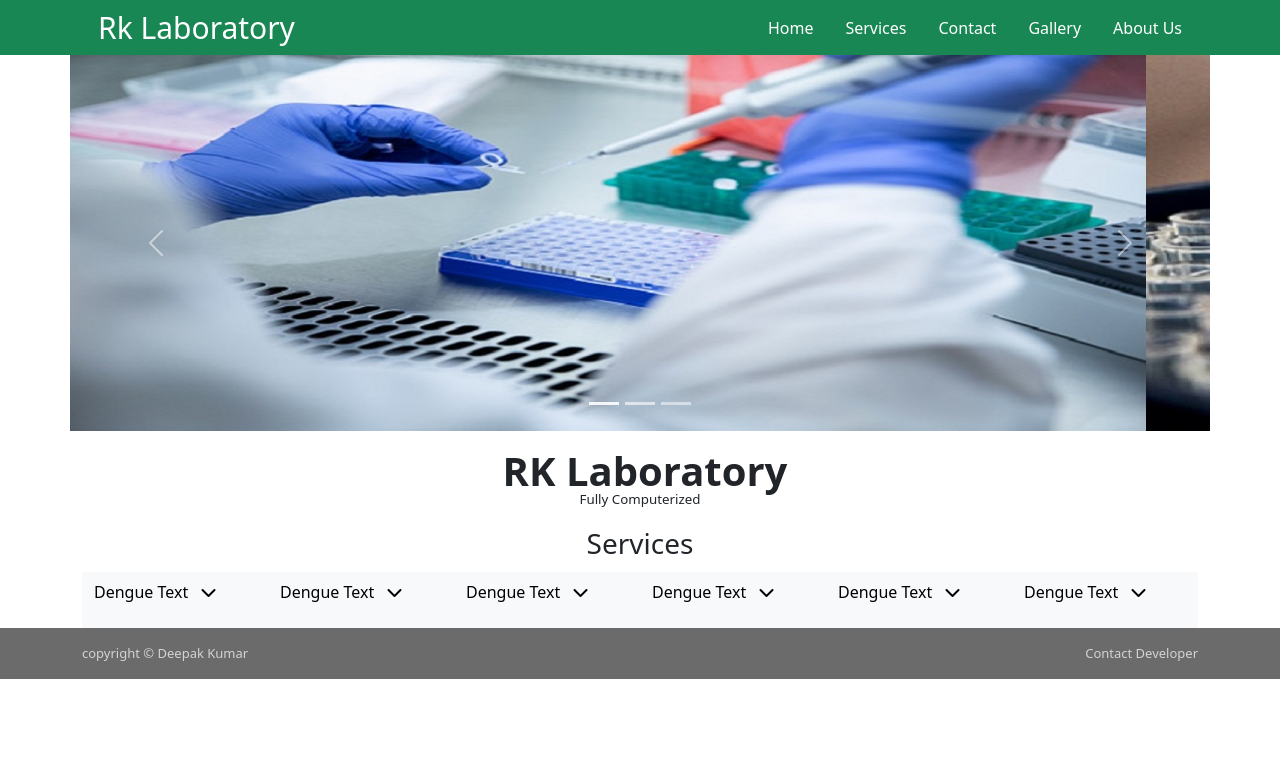
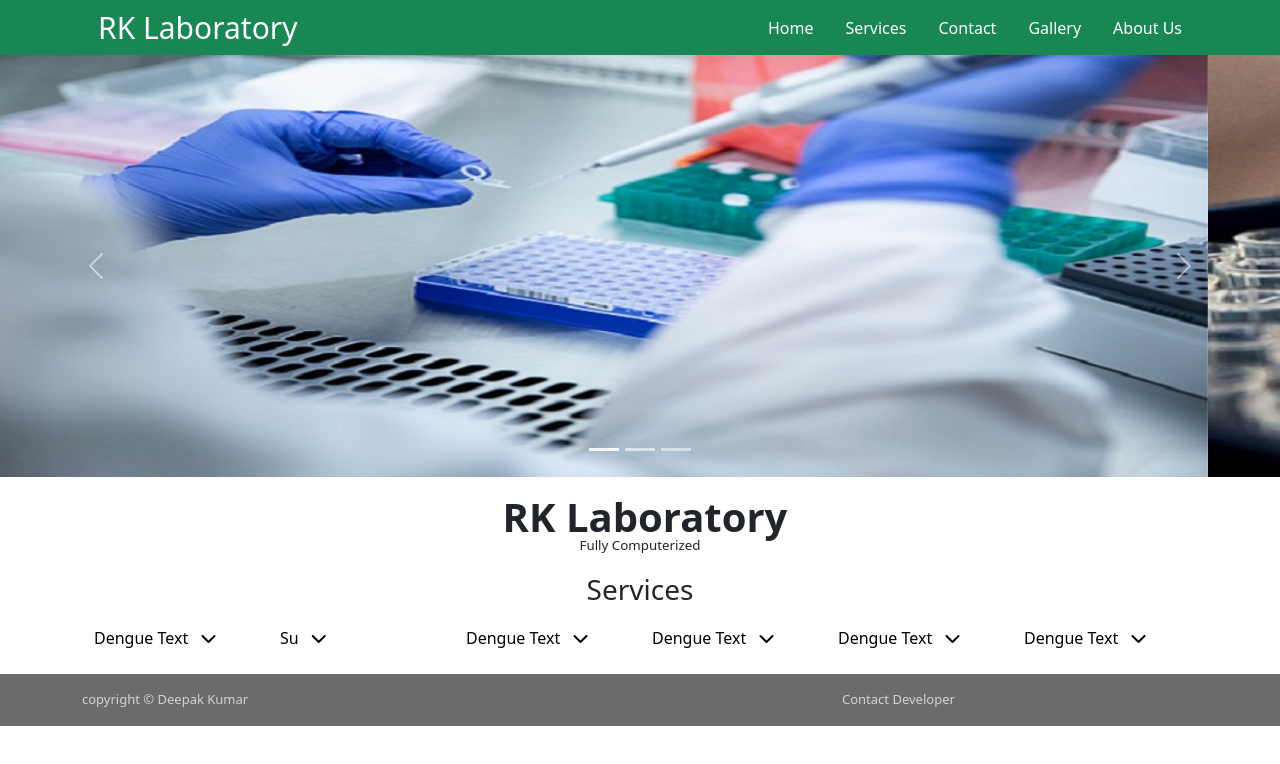
Before and after one commit to itsdipkkumar/rklaboratory.git.io, a plain HTML site: page index.html in a window 1280 px wide. Drawn offline with Linux system fonts and the light colour scheme.

Commit message:
Update index.html

```diff
--- a/index.html
+++ b/index.html
@@ -18,7 +18,7 @@
     <div class=" navbar navbar-expand-lg p-0 ">
       <div class="container">
 
-        <a href="" id="rk" class="navbar-brand">Rk Laboratory </a>
+        <a href="" id="rk" class="navbar-brand">RK Laboratory </a>
 
         <!-- <button class="navbar-toggler" type="button" data-bs-toggle="collapse" data-bs-target="#navbarSupportedContent"
           aria-controls="navbarSupportedContent" aria-expanded="false" aria-label="Toggle navigation">
@@ -39,7 +39,7 @@
     </div>
   </div>
     <!-- carousel -->
-    <div class="container p-0">
+    <div class="container-fluid p-0">
       <div id="carouselExampleIndicators" class="carousel slide" data-bs-ride="carousel">
           <div class="carousel-indicators">
             <button type="button" data-bs-target="#carouselExampleIndicators" data-bs-slide-to="0" class="active" aria-current="true" aria-label="Slide 1"></button>
@@ -85,10 +85,13 @@
   </div>
   <!-- Services -->
   <div class="container pt-1">
-    <div class="row justify-content-center p-2 fs-3 "> <a name="services" id="services">Services</a> </div>
-    <div class="row justify-content-between m-sm-0 m-2 bg-light" id="Services-row-2">
+    <div class="row justify-content-center p-2 fs-3 ">
+       <a name="services" id="services">Services</a>
+    </div>
+    <div class="row justify-content-between m-sm-0 m-2 " id="Services-row-2">
       <div class="col-md-2 my-2 " id="Services-row-2">
-            <p class="show-more-p"><a class=" toggler pl-2" type="" data-bs-toggle="collapse"  data-bs-target="#show-more-1"aria-expanded="false" href="">
+            <p class="show-more-p">
+              <a class=" toggler pl-2" type="" data-bs-toggle="collapse"  data-bs-target="#show-more-1"aria-expanded="false" href="">
               Dengue Text <i class="fa fa-chevron-down px-2"></i>
             </a>
 
@@ -101,7 +104,7 @@
       </div>
       <div class="col-md-2 my-2">
         <p class="show-more-p"><a class=" toggler pl-2" type="" data-bs-toggle="collapse"  data-bs-target="#show-more-2"aria-expanded="false" href="">
-          Dengue Text <i class="fa fa-chevron-down px-2"></i>
+          Su <i class="fa fa-chevron-down px-2"></i>
         </a>
 
 
@@ -172,9 +175,15 @@
   <!-- Testimonials -->
   <!-- footer -->
   <div id="footer-bar">
-    <div class="container d-sm-flex justify-content-between py-sm-3 pt-3">
+    <!-- <div class="container d-sm-flex justify-content-between py-sm-3 pt-3">
       <div> copyright &copy; Deepak Kumar </div>
       <div class="py-sm-0 py-3">  <a id="contact-developer" href="">Contact Developer</a> </div>
+    </div> -->
+    <div class="container">
+      <div class="row justify-content-between py-sm-3 py-2">
+        <div class="col-8">copyright &copy; Deepak Kumar </div>
+        <div class="col-4"><a id="contact-developer" href="">Contact Developer</a></div>
+      </div>
     </div>
   </div>
   <script src="css/popper.js"></script>
```
